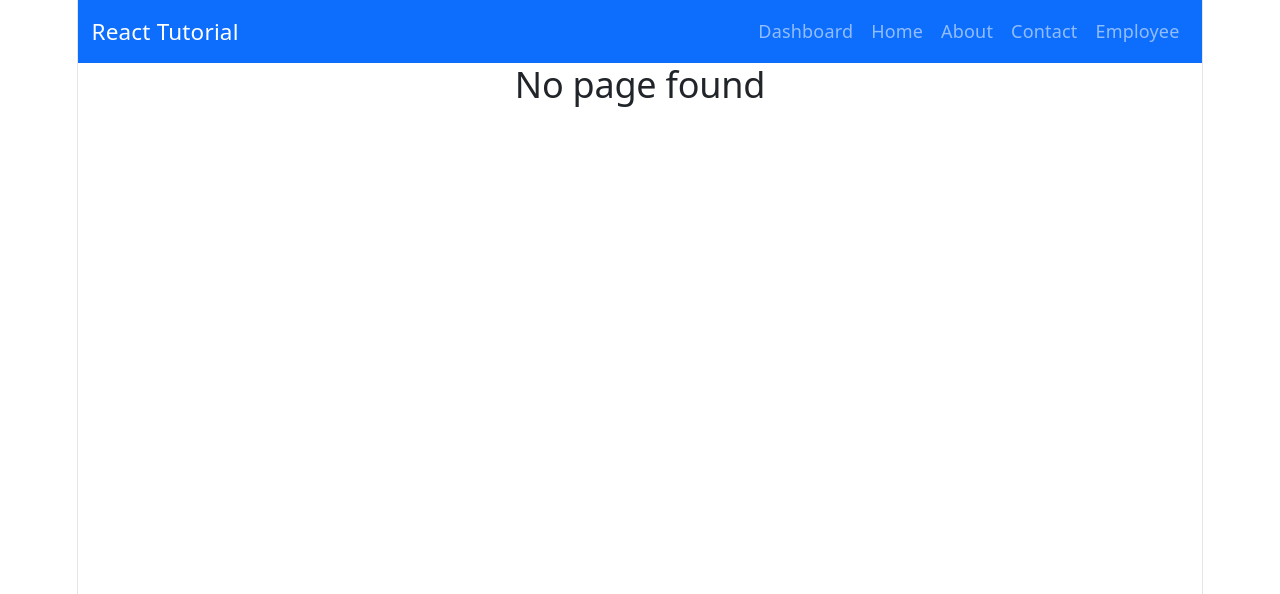
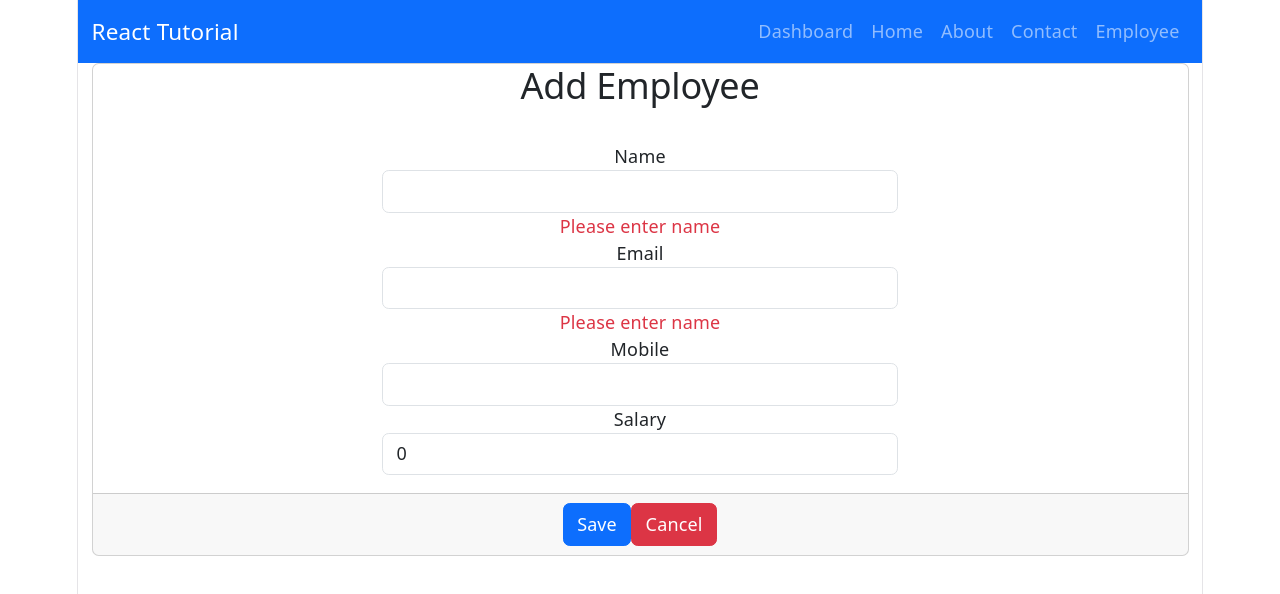
Before and after one commit to nihiratechiees/Firstapp_react, a React (Vite) app: page /addemployee in a window 1280 px wide. Shown: the top 594 px of the page. Built offline with nearby package versions, Linux system fonts and the light colour scheme.

Commit message:
POST Method

```diff
--- a/src/App.jsx
+++ b/src/App.jsx
@@ -15,6 +15,7 @@ import Dashboard from './Component/Admin/Dashboard'
 import Profile from './Component/Admin/Profile'
 import Settings from './Component/Admin/Settings'
 import Employeelisting from './Component/Employee/Employeelisting'
+import Addemployee from './Component/Employee/AddEmployee'
 
 function App() {
   let title = "Welcome to React 19.2"
@@ -35,6 +36,7 @@ function App() {
              <Route path='setting' element={<Settings/>}></Route>
           </Route>
           <Route path='/employee' element={<Employeelisting/>}></Route>
+          <Route path='/addemployee' element={<Addemployee/>}></Route>
           <Route path='*' element={<h2>No page found</h2>}></Route>
         </Routes>
          <AppFooter></AppFooter>
--- /dev/null
+++ b/src/Component/Employee/AddEmployee.jsx
@@ -0,0 +1,72 @@
+import { useState } from "react";
+import { Link, useNavigate } from "react-router-dom";
+
+const Addemployee = () => {
+    const [name, namechange] = useState('');
+    const [email, emailchange] = useState('');
+    const [mobile, mobilechange] = useState('');
+    const [salary, salarychange] = useState(0);
+
+    const navigate=useNavigate();
+
+    const Saveemployee = (e) => {
+         e.preventDefault();
+         const empobj={name,email,mobile,salary}
+         fetch('http://localhost:3000/employee',{
+            method:"POST",
+            headers: {"content-type":"application/json"},
+            body:JSON.stringify(empobj)
+         }).then((resp)=>{
+            if(resp.status==201){
+                alert('Employee saved successfully.');
+                navigate('/employee');
+            }
+         }).catch((err)=>{
+            console.log(err.message);
+         })
+    }
+
+    return (
+        <form className="container" onSubmit={Saveemployee}>
+            <div className="card">
+                <div className="card-title">
+                    <h2>Add Employee</h2>
+                </div>
+                <div className="card-body">
+                    <div className="row">
+                        <div className="col-lg-6 offset-lg-3">
+
+                            <div className="form-group">
+                                <label>Name</label>
+                                <input value={name} onChange={e => namechange(e.target.value)} className="form-control" required></input>
+                                {name.length==0 && <span className="text-danger">Please enter name</span>}
+                            </div>
+
+                            <div className="form-group">
+                                <label>Email</label>
+                                <input value={email} onChange={e => emailchange(e.target.value)} className="form-control" required></input>
+                            {name.length==0 && <span className="text-danger">Please enter name</span>}
+                            </div>
+
+                            <div className="form-group">
+                                <label>Mobile</label>
+                                <input value={mobile} onChange={e => mobilechange(e.target.value)} className="form-control"></input>
+                            </div>
+
+                            <div className="form-group">
+                                <label>Salary</label>
+                                <input value={salary} onChange={e => salarychange(e.target.value)} className="form-control"></input>
+                            </div>
+                        </div>
+                    </div>
+                </div>
+                <div className="card-footer">
+                    <button type="submit" className="btn btn-primary">Save</button>
+                    <Link className="btn btn-danger" to={'/employee'}>Cancel</Link>
+                </div>
+            </div>
+        </form>
+    );
+}
+
+export default Addemployee;
--- a/src/Component/Employee/Employeelisting.jsx
+++ b/src/Component/Employee/Employeelisting.jsx
@@ -1,8 +1,9 @@
 import { useEffect, useState } from "react";
+import { Link } from "react-router-dom";
 
 const Employeelisting = () => {
 
-    const[empdata, setEmpdata] = useState(null);
+    const [empdata, setEmpdata] = useState(null);
 
     useEffect(() => {
         fetch('http://localhost:3000/employee').then((res) => {
@@ -16,9 +17,17 @@ const Employeelisting = () => {
 
     return (
         <div className="container">
-            <div className="card">
+            <div className="card" >
                 <div className="card-title">
-                    <h1>Employee Listing</h1>
+                    <div className="row">
+                        <div className="col-lg-3">
+                           <Link className="btn btn-primary" to={'/addemployee'}>Add Employee</Link>
+                        </div>
+                        <div className="col-lg-9">
+                            <h3>Employee Listing</h3>
+                        </div>
+                    </div>
+
                 </div>
                 <div className="card-body">
                     <table className="table table-bordered">
--- a/src/data/db.json
+++ b/src/data/db.json
@@ -13,6 +13,20 @@
       "mobile": "9090909091",
       "salary": 100000,
       "id": 3
+    },
+    {
+      "name": "Ramesh",
+      "email": "rm@in.com",
+      "mobile": "8989766545",
+      "salary": "3000",
+      "id": 4
+    },
+    {
+      "name": "Albin",
+      "email": "Albin@in.com",
+      "mobile": "988900000",
+      "salary": "20000",
+      "id": 5
     }
   ]
 }
```
Lines whose indentation alone changed are shown as unchanged.
